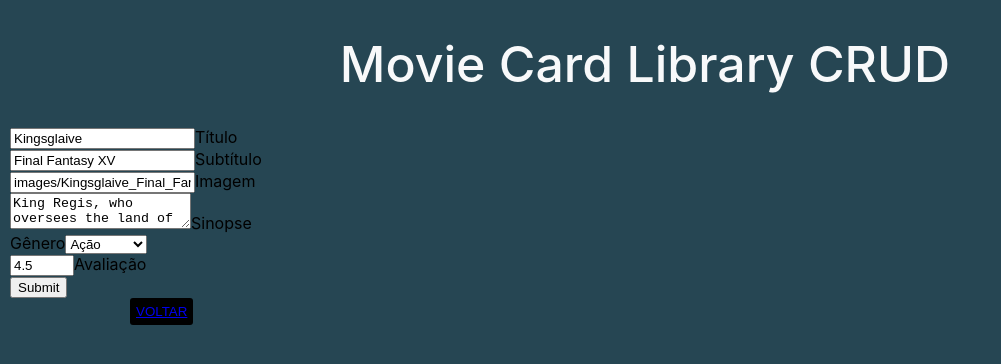
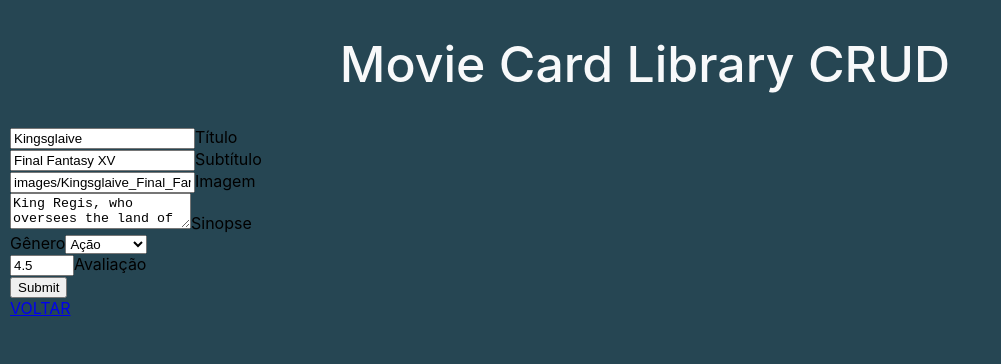
Before and after one commit to janaolive/crud_react, a React (Create React App) app: page /movies/1/edit in a window 1280 px wide. Shown: the top 364 px of the page, without its empty margins (0-1001 px from the left). Built offline with nearby package versions, Linux system fonts and the light colour scheme.

Commit message:
commit da insonia pra resiolver bugs

```diff
--- a/src/App.js
+++ b/src/App.js
@@ -24,7 +24,7 @@
               path="/movies/:id"
               render={ (props) => <MovieDetails { ...props } /> }
             />
-            <Route path=" * " component={ NotFound } />
+            <Route path="*" component={ NotFound } />
           </Switch>
         </div>
       </BrowserRouter>
--- a/src/pages/EditMovie.js
+++ b/src/pages/EditMovie.js
@@ -50,9 +50,7 @@
     return (
       <div data-testid="edit-movie">
         <MovieForm movie={ detailMovie } onSubmit={ this.handleSubmit } />
-        <button type="submit" className="links">
-          <Link to="/">VOLTAR</Link>
-        </button>
+        <Link to="/">VOLTAR</Link>
       </div>
     );
   }
--- a/src/pages/MovieDetails.js
+++ b/src/pages/MovieDetails.js
@@ -28,7 +28,7 @@
   render() {
     const { detailMovie, id } = this.state;
     const { title, storyline, imagePath, genre, rating, subtitle } = detailMovie;
-    if (movie.length === 0) return <Loading />;
+    if (detailMovie.length === 0) return <Loading />;
     return (
       <div data-testid="movie-details">
         <img
--- a/src/pages/NotFound.js
+++ b/src/pages/NotFound.js
@@ -4,7 +4,7 @@
 class NotFound extends Component {
   render() {
     return (
-      <div>
+      <div data-testid="404-error">
         <h1>Página não encontrada</h1>
         <Link to="/">VOLTAR</Link>
       </div>
```
